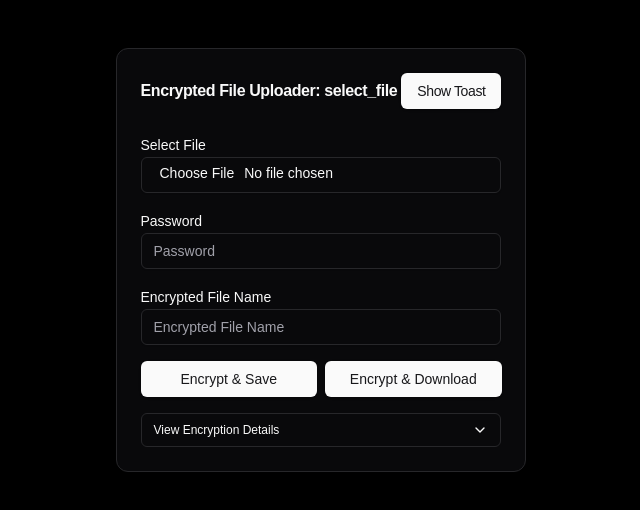
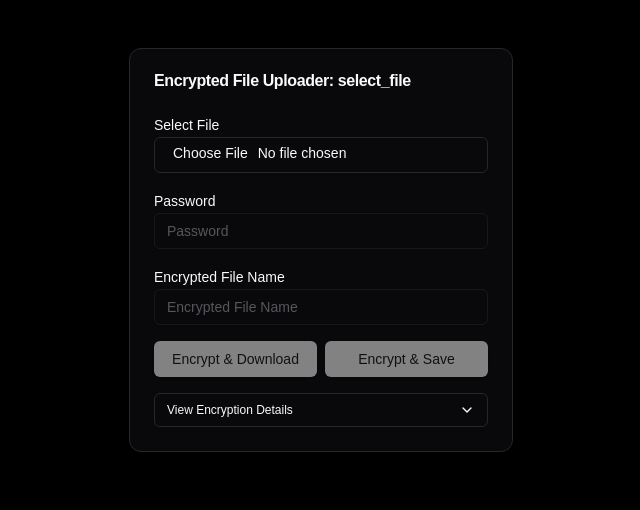
Before and after one commit to robMolloy/encrypt-drop-fe-shadcn, a Next.js app: page / in a window 1280 px wide. Shown: the top 510 px of the page, without its empty margins (319-959 px from the left). Built offline with nearby package versions, Linux system fonts and the light colour scheme.

Commit message:
ui complete

```diff
--- a/src/components/customComponents/EncryptedFileUploader.tsx
+++ b/src/components/customComponents/EncryptedFileUploader.tsx
@@ -56,19 +56,7 @@ export const EncryptedFileUploader = () => {
   return (
     <Card className="w-full max-w-md min-w-96 mx-auto shadow-lg">
       <CardHeader>
-        <CardTitle>
-          Encrypted File Uploader: {step}{" "}
-          <Button
-            onClick={() => {
-              toast({
-                title: "Scheduled: Catch up",
-                description: "Friday, February 10, 2023 at 5:57 PM",
-              });
-            }}
-          >
-            Show Toast
-          </Button>
-        </CardTitle>
+        <CardTitle>Encrypted File Uploader: {step} </CardTitle>
       </CardHeader>
       <CardContent>
         <div>
@@ -100,6 +88,7 @@ export const EncryptedFileUploader = () => {
             type="password"
             value={password}
             onChange={(e) => setPassword(e.target.value)}
+            disabled={step === "select_file"}
           />
         </div>
         <VerticalSpace />
@@ -111,19 +100,24 @@ export const EncryptedFileUploader = () => {
             type="text"
             value={encryptedFileName}
             onChange={(e) => setEncryptedFileName(e.target.value)}
+            disabled={step === "select_file"}
           />
         </div>
         <VerticalSpace />
         <div className="flex gap-2">
-          <Button onClick={() => {}} disabled={false} className="flex-1">
-            Encrypt & Save
-          </Button>
           <Button
             onClick={handleEncryptAndDownload}
-            disabled={false}
+            disabled={step === "select_file"}
             className="flex-1"
           >
             Encrypt & Download
+          </Button>
+          <Button
+            onClick={() => {}}
+            disabled={step === "select_file"}
+            className="flex-1"
+          >
+            Encrypt & Save
           </Button>
         </div>
         <VerticalSpace />
@@ -160,6 +154,7 @@ export const EncryptedFileUploader = () => {
                     setSerialisedInitialisationVector(e.target.value)
                   }
                   className="font-mono"
+                  disabled={step === "select_file"}
                 />
               </div>
               <Button
@@ -186,10 +181,16 @@ export const EncryptedFileUploader = () => {
                     setSerialisedEncryptionKeySalt(e.target.value)
                   }
                   className="font-mono"
+                  disabled={step === "select_file"}
                 />
               </div>
               <Button
-                onClick={() => copyToClipboard(serialisedEncryptionKeySalt)}
+                onClick={() => {
+                  copyToClipboard(serialisedEncryptionKeySalt);
+                  toast({
+                    title: "Copied to clipboard",
+                  });
+                }}
                 size="icon"
                 variant="outline"
                 aria-label="Copy Salt"
```
